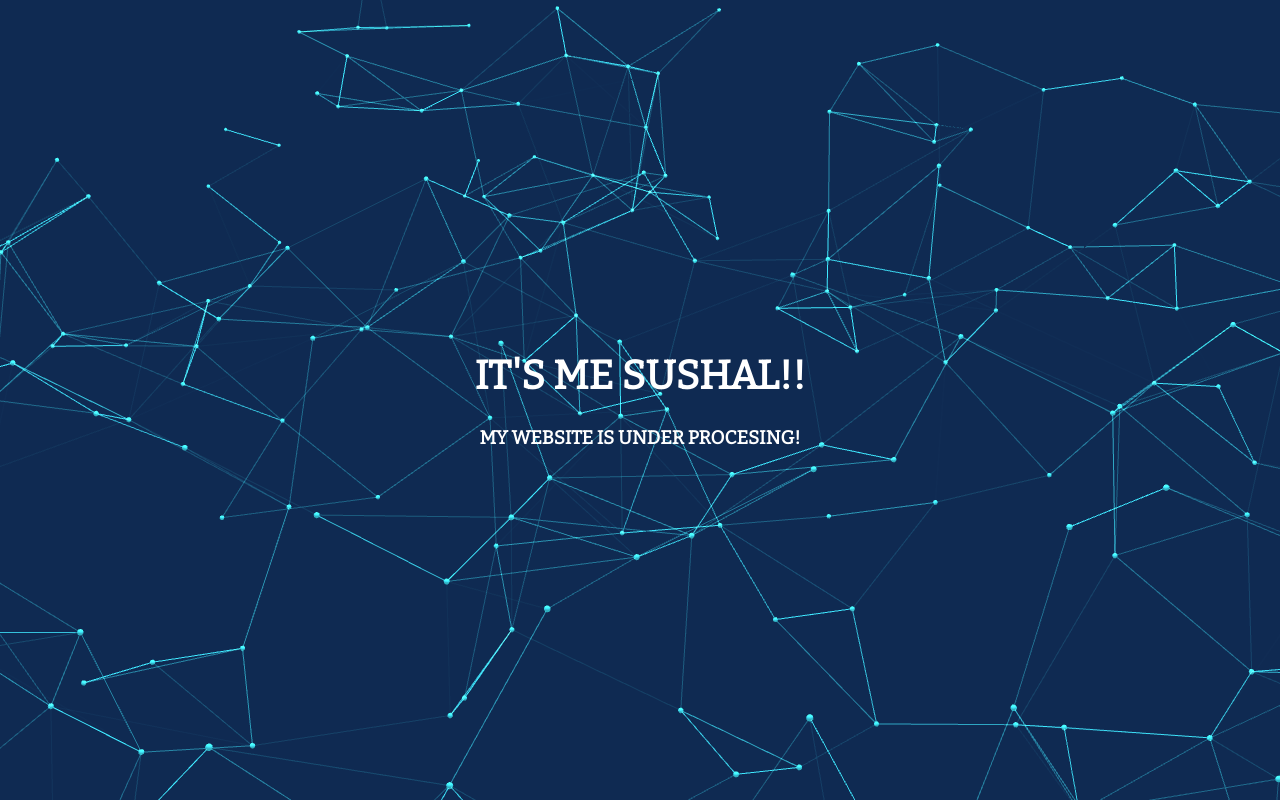
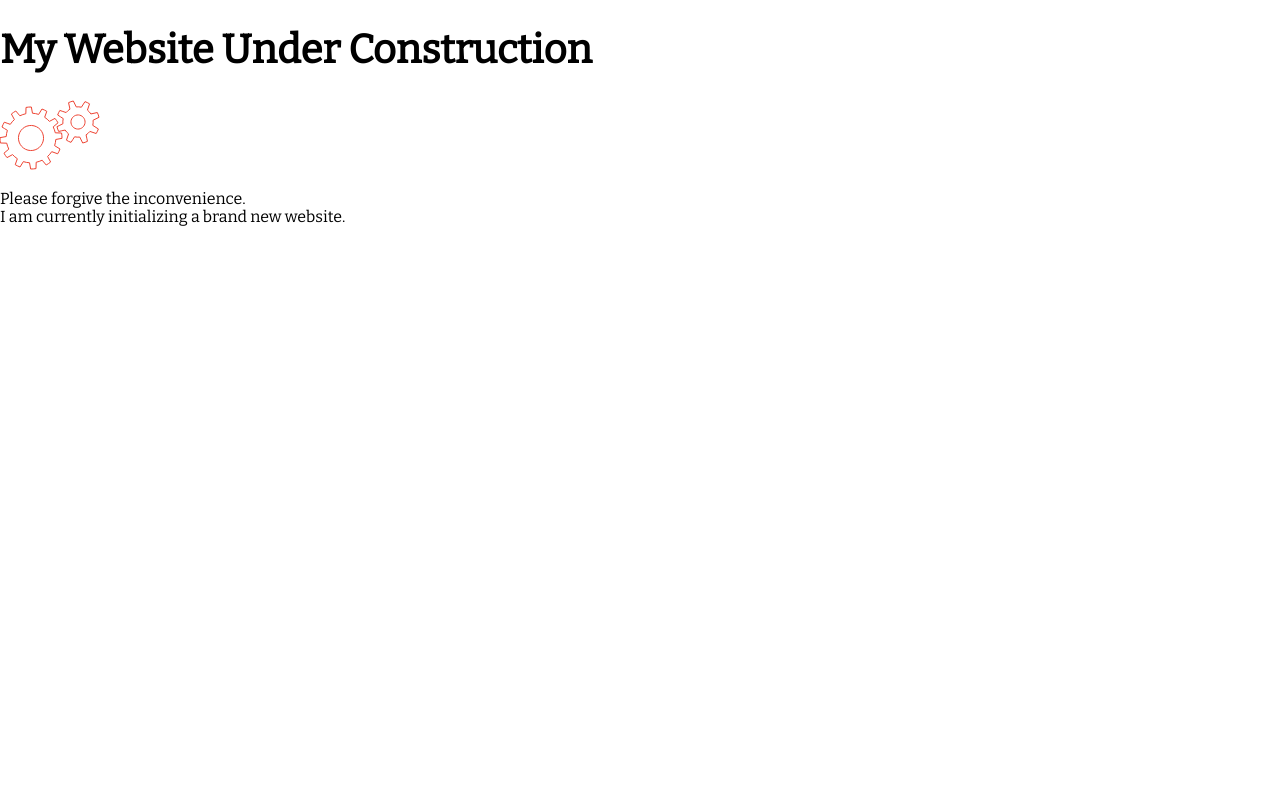
Before and after one commit to sushal07/susal-pandey, a plain HTML site: page index.html in a window 1280 px wide. Drawn offline with nearby package versions, Linux system fonts and the light colour scheme.

Commit message:
Update index.html

```diff
--- a/index.html
+++ b/index.html
@@ -2,24 +2,77 @@
 <html lang="en" >
 <head>
   <meta charset="UTF-8">
+  <title>Sushal-Website - Under Construction</title>
   <link rel="icon" type="image/png" href="title.png">
-  <title>SUSHAL PANDEY</title>
-  <meta name="viewport" content="width=device-width, initial-scale=1"><link rel="stylesheet" href="./style.css">
+  <link rel="stylesheet" href="https://cdnjs.cloudflare.com/ajax/libs/normalize/5.0.0/normalize.min.css">
+<link rel='stylesheet' href='https://cdnjs.cloudflare.com/ajax/libs/font-awesome/4.0.3/css/font-awesome.min.css'><link rel="stylesheet" href="./style.css">
 
 </head>
 <body>
 <!-- partial:index.partial.html -->
-<div class="content">
-      <h1> IT'S ME SUSHAL!!</h1>
-  <h3>MY WEBSITE IS UNDER PROCESING!</h3>
-  </div>
-<section id="net">
-</section>
+<div class="warning-content">
+<h1>My Website Under Construction</h1>
+<svg version="1.1" xmlns="http://www.w3.org/2000/svg" xmlns:xlink="http://www.w3.org/1999/xlink" x="0px" y="0px"
+	 width="100.001px" height="70px" viewBox="0 0 100 68">
+<g id="large">
+	<g>
+	<path d="M55.777,38.473l6.221-1.133c0.017-1.791-0.123-3.573-0.41-5.324l-6.321-0.19c-0.438-2.053-1.135-4.048-2.076-5.931
+		l4.82-4.094c-0.868-1.552-1.874-3.028-3.005-4.417l-5.569,2.999c-1.385-1.54-2.98-2.921-4.771-4.099l2.124-5.954
+		c-0.759-0.452-1.543-0.878-2.357-1.269c-0.811-0.39-1.625-0.732-2.449-1.046l-3.325,5.381c-2.038-0.665-4.113-1.052-6.183-1.174
+		L31.34,6.002c-1.792-0.02-3.571,0.119-5.32,0.406l-0.191,6.32c-2.056,0.439-4.051,1.137-5.936,2.08l-4.097-4.82
+		c-1.546,0.872-3.022,1.875-4.407,3.006l2.996,5.566c-1.54,1.384-2.925,2.985-4.104,4.778c-2.16-0.771-4.196-1.498-5.953-2.127
+		c-0.449,0.765-0.875,1.544-1.265,2.354c-0.39,0.811-0.733,1.63-1.049,2.457c1.587,0.981,3.424,2.119,5.377,3.325
+		c-0.662,2.037-1.049,4.117-1.172,6.186l-6.218,1.136c-0.021,1.789,0.12,3.566,0.407,5.321l6.32,0.188
+		c0.442,2.06,1.143,4.057,2.082,5.937l-4.818,4.095c0.872,1.549,1.873,3.026,3.009,4.412l5.563-2.998
+		c1.392,1.54,2.989,2.92,4.777,4.099l-2.121,5.954c0.756,0.446,1.538,0.871,2.348,1.258c0.813,0.394,1.633,0.739,2.462,1.05
+		l3.326-5.375c2.033,0.662,4.109,1.05,6.175,1.17l1.137,6.221c1.791,0.019,3.569-0.123,5.323-0.407l0.194-6.324
+		c2.053-0.438,4.045-1.136,5.927-2.079l4.093,4.817c1.55-0.865,3.026-1.87,4.414-2.999l-2.995-5.572
+		c1.537-1.385,2.914-2.98,4.093-4.772l5.953,2.127c0.448-0.761,0.878-1.545,1.268-2.356c0.388-0.808,0.729-1.631,1.047-2.458
+		l-5.378-3.324C55.268,42.615,55.655,40.542,55.777,38.473z M42.302,42.435c-3.002,6.243-10.495,8.872-16.737,5.866
+		c-6.244-2.999-8.872-10.493-5.867-16.736c3.002-6.244,10.495-8.873,16.736-5.869C42.676,28.698,45.306,36.19,42.302,42.435z"  fill="none" stroke="#E43"/>    <animateTransform
+            attributeName="transform"
+            begin="0s"
+            dur="3s"
+            type="rotate"
+            from="0 31 37"
+            to="360 31 37"
+            repeatCount="indefinite"
+    </animateTransform>
+</g>
+<g id="small">
+	<path d="M93.068,19.253L99,16.31c-0.371-1.651-0.934-3.257-1.679-4.776l-6.472,1.404c-0.902-1.436-2.051-2.735-3.42-3.819
+		l2.115-6.273c-0.706-0.448-1.443-0.867-2.213-1.238c-0.774-0.371-1.559-0.685-2.351-0.958l-3.584,5.567
+		c-1.701-0.39-3.432-0.479-5.118-0.284L73.335,0c-1.652,0.367-3.256,0.931-4.776,1.672l1.404,6.47
+		c-1.439,0.899-2.744,2.047-3.835,3.419c-2.208-0.746-4.38-1.476-6.273-2.114c-0.451,0.71-0.874,1.448-1.244,2.229
+		c-0.371,0.764-0.68,1.541-0.954,2.329c1.681,1.078,3.612,2.323,5.569,3.579c-0.399,1.711-0.486,3.449-0.291,5.145
+		c-2.086,1.034-4.143,2.055-5.936,2.945c0.368,1.648,0.929,3.25,1.67,4.769c1.954-0.426,4.193-0.912,6.468-1.405
+		c0.906,1.449,2.06,2.758,3.442,3.853l-2.117,6.27c0.708,0.449,1.439,0.865,2.218,1.236c0.767,0.371,1.551,0.685,2.338,0.96
+		c1.081-1.68,2.319-3.612,3.583-5.574c1.714,0.401,3.457,0.484,5.156,0.288L82.695,42c1.651-0.371,3.252-0.931,4.773-1.676
+		c-0.425-1.952-0.912-4.194-1.404-6.473c1.439-0.902,2.744-2.057,3.835-3.436l6.273,2.11c0.444-0.7,0.856-1.43,1.225-2.197
+		c0.372-0.777,0.691-1.569,0.963-2.361l-5.568-3.586C93.181,22.677,93.269,20.939,93.068,19.253z M84.365,24.062
+		c-1.693,3.513-5.908,4.991-9.418,3.302c-3.513-1.689-4.99-5.906-3.301-9.419c1.688-3.513,5.906-4.991,9.417-3.302
+		C84.573,16.331,86.05,20.549,84.365,24.062z" fill="none" stroke="#E43"/>
+  <animateTransform
+            attributeName="transform"
+            begin="0s"
+            dur="2s"
+            type="rotate"
+            from="0 78 21"
+            to="-360 78 21"
+            repeatCount="indefinite"
+    </animateTransform>
+</g>
+</svg>
+<p>
+  Please forgive the inconvenience. <br />
+  I am currently initializing a brand new website.
+</p>
+<p>
 
-<script src="https://cdnjs.cloudflare.com/ajax/libs/three.js/r119/three.min.js"></script>
-<script src="https://cdn.jsdelivr.net/npm/vanta@latest/dist/vanta.net.min.js"></script>
+</p>
+
+</div>
 <!-- partial -->
-  <script  src="./script.js"></script>
-
+  <script src='//cdnjs.cloudflare.com/ajax/libs/jquery/2.1.3/jquery.min.js'></script>
 </body>
 </html>
```
